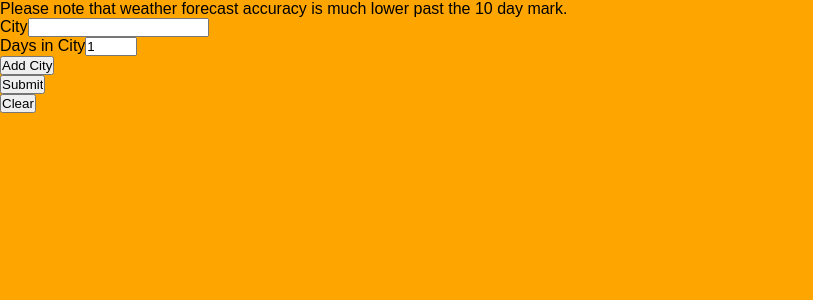
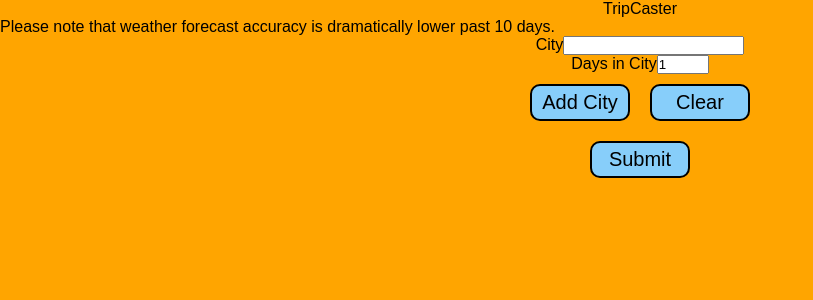
Before and after one commit to lucasdpau/tripcaster, a Django app: template mainapp/templates/index.html in a window 1280 px wide. Shown: the top 300 px of the page, without its empty margins (0-813 px from the left). Run offline with Django 3.2, Linux system fonts and the light colour scheme; the template is opened without the code that fills it, so the values that code supplies are empty.

Commit message:
change link from reuslts to home. add more css to forms.invalid cities in results render as 'no report'.

```diff
--- a/mainapp/static/app1/index.js
+++ b/mainapp/static/app1/index.js
@@ -12,6 +12,7 @@ class UiWrapper extends React.Component {
             citiesList: [],
             days: 1,
             queryString: '?',
+            selectedSlots: [],
         };
         this.handleChange = this.handleChange.bind(this);
     }
@@ -71,7 +72,7 @@ class UiWrapper extends React.Component {
     render() {
         return (
             Ele('div', null,
-                "Please note that weather forecast accuracy is much lower past the 10 day mark.",
+                "Please note that weather forecast accuracy is dramatically lower past 10 days.",
                 Ele(cityWeatherCardsArray, {
                     citiesList: this.state.citiesList,
                     removeCities: this.removeCities,
@@ -108,10 +109,10 @@ function cityWeatherCardsArray(props) {
 function cityWeatherCard(props) {
     return (
         Ele('div',{className: "city_weather_card"},
-            Ele('h2', {}, "Day " + (parseInt(props.index)+1)),
+            Ele('h2', {className: "centered"}, "Day " + (parseInt(props.index)+1)),
             Ele('h2', {}, props.card),
             Ele('br',null),
-            Ele('button', {'type':'button', onClick: () => props.removeCities(props.index)}, 'Remove'))
+            Ele('button', {'type':'button', className: "formButton", onClick: () => props.removeCities(props.index)}, 'Remove'))
     );
 }
 
@@ -132,7 +133,7 @@ class cityAddForm extends React.Component {
     render() {
         return (
             // create the form
-            Ele('form', {onSubmit: this.handleSubmit},
+            Ele('form', {onSubmit: this.handleSubmit, id: "cityEntryForm"},
                 Ele('label', {'htmlFor':'cityName'}, 'City'),
                 Ele('input', {'type': 'text',
                             'name': 'cityName',
@@ -151,11 +152,10 @@ class cityAddForm extends React.Component {
                             'onChange': this.props.handleChange,
                         }),
                 Ele('br', null, null),
-                Ele('button', {'type': 'button', onClick: () => this.props.addCities()},'Add City'),
+                Ele('button', {'type': 'button', className: "formButton", onClick: () => this.props.addCities()},'Add City'),
+                Ele('button', {'type': 'button', className: "formButton", onClick: () => this.props.clearCitiesList()}, 'Clear'),
                 Ele('br', null, null),
-                Ele('input', {'type': 'submit'}),
-                Ele('br',{}),
-                Ele('button', {'type': 'button', onClick: () => this.props.clearCitiesList()}, 'Clear')
+                Ele('input', {'type': 'submit', className: "formButton"}),
             )
         );
     }
--- a/mainapp/static/app1/styles.css
+++ b/mainapp/static/app1/styles.css
@@ -7,6 +7,26 @@
 
 body {
 	background-color: orange;
+	overflow-wrap: anywhere;
+}
+
+a {
+	color: black;
+}
+
+.centered {
+	text-align: center;
+}
+
+.formButton {
+	padding: 5px;
+	margin: 10px;
+	border: 2px solid black;
+	border-radius: 10px;
+	width: 100px;
+	background-color: lightskyblue;
+	font-size: 1.25em;
+
 }
 
 .city_weather_card_wrapper {
@@ -20,4 +40,19 @@ body {
 	border-width: 1px;
 	padding: 5px;
 	width: 250px;
+	background-color: white;
 }
+
+.weather_card_high {
+	font-size: 1.5em;
+	font-weight: bold;
+}
+
+.weather_card_low {
+	font-size: 1.1em;
+	font-weight: bold;
+}
+
+#cityEntryForm{
+	text-align: center;
+}
--- a/mainapp/templates/index.html
+++ b/mainapp/templates/index.html
@@ -5,6 +5,9 @@
     {%block content%}
     {% load static %}
     <body>
+        <div class="centered">
+            TripCaster
+        </div>
         <div id="root">
 
         </div>
--- a/mainapp/templates/results.html
+++ b/mainapp/templates/results.html
@@ -7,7 +7,9 @@
     <body>
         <div id="root">
         </div>
-        <a href="/">Home</a>
+        <div  class="centered">
+            <a href="/">Create another report</a>
+        </div>
         <!-- Load React. -->
         <!-- Note: when deploying, replace "development.js" with "production.min.js". -->
         <script src="https://unpkg.com/react@16/umd/react.development.js" crossorigin></script>
--- a/mainapp/views.py
+++ b/mainapp/views.py
@@ -1,7 +1,7 @@
 from django.shortcuts import render
 from django.http import HttpResponse, HttpResponseRedirect, JsonResponse
 from django.urls import reverse
-import os, requests
+import os, requests, datetime
 
 OPENWEATHER_API_KEY = os.environ.get("OPENWEATHER_API_KEY")
 WEATHERBIT_API_KEY = os.environ.get("WEATHERBIT_API_KEY")
@@ -29,7 +29,7 @@ def get_weather_for_city_dict(city_dict):
             weather_json = weather_at_city.json()
             city_dict[city]['weather']  = weather_json
         elif weather_at_city.status_code == 204:
-            city_dict[city]['weather'] = "error 204, perhaps you provided an invalid city?"
+            city_dict[city]['weather'] = "Error 204. Did you provide an invalid city?"
         else:
             city_dict[city]['weather'] = ("error " + str(weather_at_city.status_code))
 
```
Also changed, not shown: mainapp/static/app1/results.js (+14 -4 lines).
